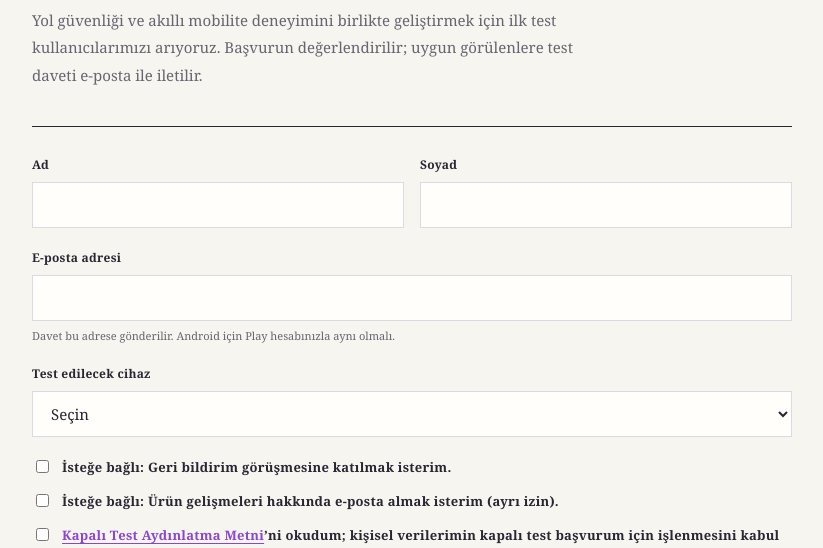
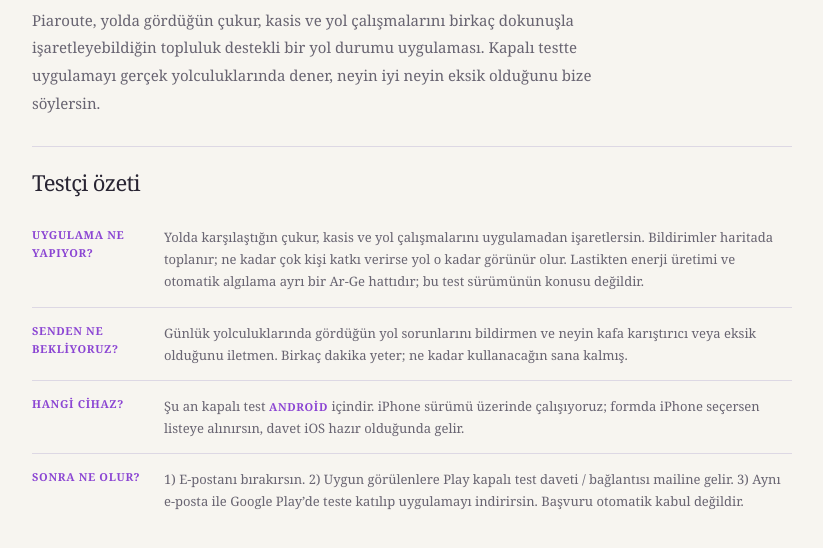
Before and after one commit to kadir0123/piaroute-website, a website: page kapali-test/index.html in a window 1280 px wide. Shown: the part 251-799 px from the top of the page, without its empty margins (228-1051 px from the left). Drawn offline with Linux system fonts and the light colour scheme.

Commit message:
Add tester summary copy on closed-test page.
Clarify app purpose, expectations, Android-first access, and invite steps.

Co-authored-by: Cursor <cursoragent@cursor.com>

```diff
--- a/kapali-test/index.html
+++ b/kapali-test/index.html
@@ -44,8 +44,29 @@
     .eyebrow { display: flex; align-items: center; gap: 10px; color: var(--purple); font-size: 11px; font-weight: 760; letter-spacing: .13em; text-transform: uppercase; }
     .eyebrow::before { content: ""; width: 28px; height: 1px; background: var(--purple); }
     h1 { margin: 22px 0 16px; font: 400 clamp(36px, 5vw, 52px)/1.05 var(--font-family); letter-spacing: -.045em; }
-    .lead { max-width: 580px; margin-bottom: 36px; color: var(--muted); font-size: 15px; line-height: 1.85; }
+    .lead { max-width: 580px; margin-bottom: 28px; color: var(--muted); font-size: 15px; line-height: 1.85; }
+    .tester-summary {
+      margin: 0 0 36px; padding: 22px 0 4px;
+      border-top: 1px solid var(--line);
+    }
+    .tester-summary h2 {
+      margin: 0 0 16px; font: 400 22px/1.25 var(--font-family); letter-spacing: -.03em;
+    }
+    .summary-list { margin: 0; padding: 0; list-style: none; }
+    .summary-list li {
+      display: grid; grid-template-columns: 118px 1fr; gap: 14px;
+      padding: 14px 0; border-bottom: 1px solid var(--line);
+    }
+    .summary-list li:last-child { border-bottom: 0; }
+    .summary-list strong {
+      color: var(--purple); font-size: 11px; font-weight: 760;
+      letter-spacing: .06em; text-transform: uppercase;
+    }
+    .summary-list p { margin: 0; color: var(--muted); font-size: 13px; line-height: 1.7; }
     .form-card { padding: 28px 0 0; border-top: 1px solid var(--ink); }
+    .form-card > h2 {
+      margin: 0 0 18px; font: 400 22px/1.25 var(--font-family); letter-spacing: -.03em;
+    }
     .field { margin-bottom: 20px; }
     .field-row { display: grid; grid-template-columns: 1fr 1fr; gap: 16px; }
     label { display: block; margin-bottom: 7px; font-size: 12px; font-weight: 700; letter-spacing: .02em; }
@@ -86,6 +107,7 @@
       .container { width: calc(100% - 36px); }
       .nav { min-height: 68px; }
       .field-row { grid-template-columns: 1fr; }
+      .summary-list li { grid-template-columns: 1fr; gap: 6px; }
       .page { padding: 48px 0 68px; }
     }
   </style>
@@ -104,9 +126,32 @@
     <div class="container">
       <div class="eyebrow">Kapalı test başvurusu</div>
       <h1>Piaroute Kapalı Test Programı</h1>
-      <p class="lead">Yol güvenliği ve akıllı mobilite deneyimini birlikte geliştirmek için ilk test kullanıcılarımızı arıyoruz. Başvurun değerlendirilir; uygun görülenlere test daveti e-posta ile iletilir.</p>
+      <p class="lead">Piaroute, yolda gördüğün çukur, kasis ve yol çalışmalarını birkaç dokunuşla işaretleyebildiğin topluluk destekli bir yol durumu uygulaması. Kapalı testte uygulamayı gerçek yolculuklarında dener, neyin iyi neyin eksik olduğunu bize söylersin.</p>
+
+      <section class="tester-summary" aria-labelledby="tester-summary-title">
+        <h2 id="tester-summary-title">Testçi özeti</h2>
+        <ul class="summary-list">
+          <li>
+            <strong>Uygulama ne yapıyor?</strong>
+            <p>Yolda karşılaştığın çukur, kasis ve yol çalışmalarını uygulamadan işaretlersin. Bildirimler haritada toplanır; ne kadar çok kişi katkı verirse yol o kadar görünür olur. Lastikten enerji üretimi ve otomatik algılama ayrı bir Ar-Ge hattıdır; bu test sürümünün konusu değildir.</p>
+          </li>
+          <li>
+            <strong>Senden ne bekliyoruz?</strong>
+            <p>Günlük yolculuklarında gördüğün yol sorunlarını bildirmen ve neyin kafa karıştırıcı veya eksik olduğunu iletmen. Birkaç dakika yeter; ne kadar kullanacağın sana kalmış.</p>
+          </li>
+          <li>
+            <strong>Hangi cihaz?</strong>
+            <p>Şu an kapalı test <strong>Android</strong> içindir. iPhone sürümü üzerinde çalışıyoruz; formda iPhone seçersen listeye alınırsın, davet iOS hazır olduğunda gelir.</p>
+          </li>
+          <li>
+            <strong>Sonra ne olur?</strong>
+            <p>1) E-postanı bırakırsın. 2) Uygun görülenlere Play kapalı test daveti / bağlantısı mailine gelir. 3) Aynı e-posta ile Google Play’de teste katılıp uygulamayı indirirsin. Başvuru otomatik kabul değildir.</p>
+          </li>
+        </ul>
+      </section>
 
       <form class="form-card" id="apply-form" novalidate>
+        <h2>Başvuru formu</h2>
         <div class="field-row">
           <div class="field">
             <label for="first_name">Ad</label>
```
